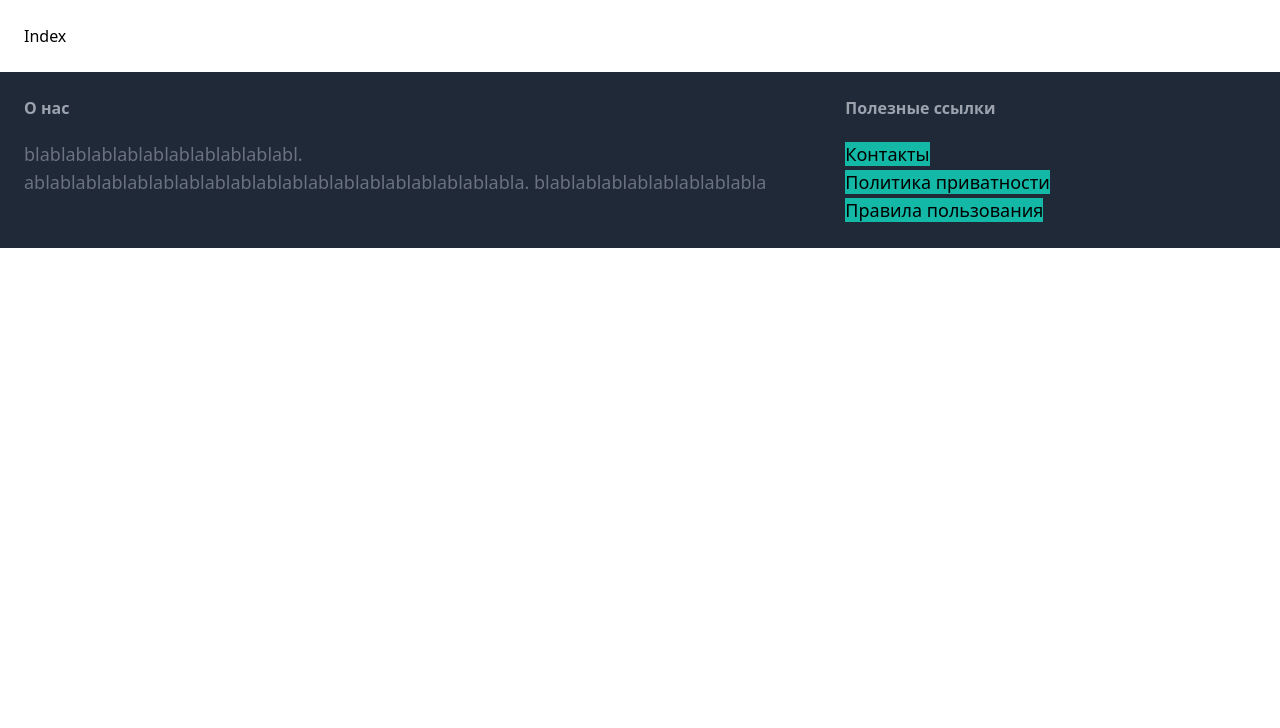
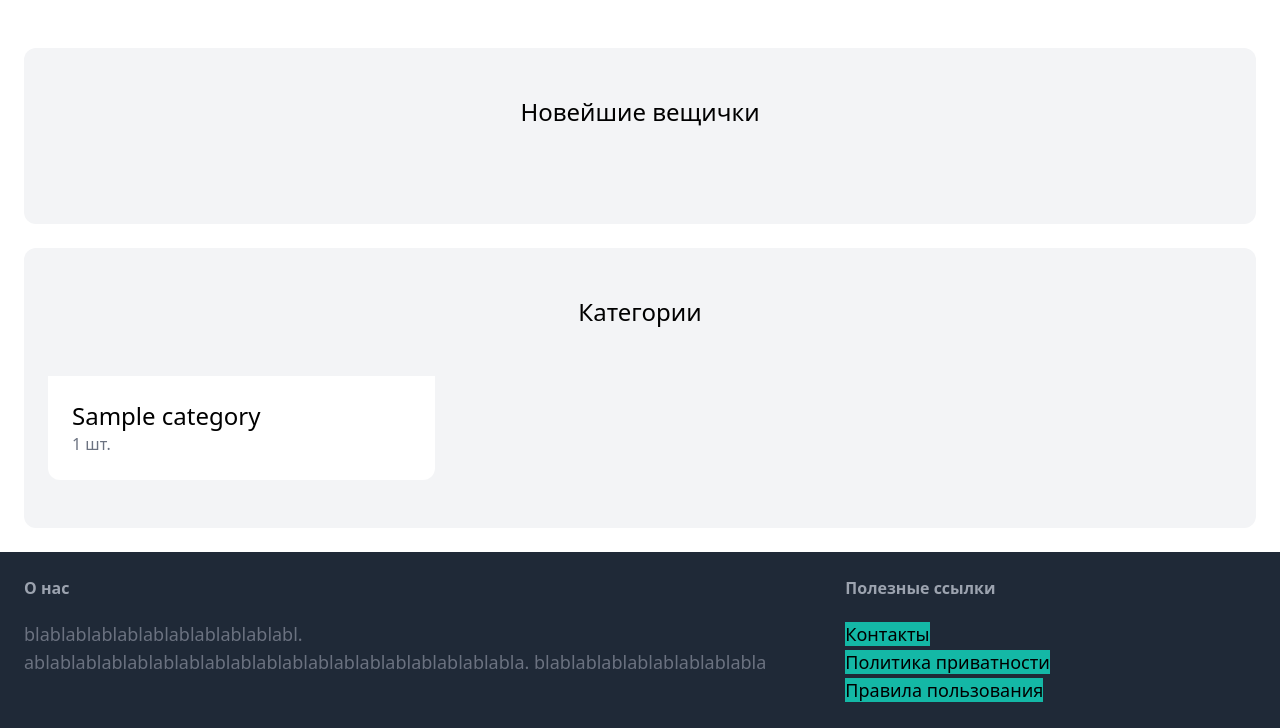
Before and after one commit to Valer1yaz/Zhemaitis_2Hand_PythonProj_4semester, a Django app: page / in a window 1280 px wide. Shown: the part 77-805 px from the top of the page. Before the commit the page ends 325 px from the top, so only its background shows below. Run offline with Django 4.2, Linux system fonts and the light colour scheme; tables that the repository leaves empty hold one stand-in row (values such as "Sample post"); some libraries are stand-ins or nearby versions.

Commit message:
Database and item cards

```diff
--- a/secondhand/core/admin.py
+++ b/secondhand/core/admin.py
@@ -1,3 +1 @@
 from django.contrib import admin
-
-# Register your models here.
--- a/secondhand/core/templates/core/index.html
+++ b/secondhand/core/templates/core/index.html
@@ -3,5 +3,45 @@
 {% block title %}Welcome{% endblock %}
 
 {% block content %}
-    <h1>Index</h1>
+    <div class="mt-6 px-6 py-12 bg-gray-100 rounded-xl">
+        <h2 class="mb-12 text-2xl text-center">Новейшие вещички</h2>
+
+        <div class="grid grid-cols-3 gap-3">
+            {% for item in items %}
+
+                <div>
+                    <a href="#">
+                        <div>
+                            <img src="{{ item.image.url}}" class="rounded-t-xl">
+                        </div>
+
+                        <div class="p-6 bg-white rounded-b-xl">
+                            <h2 class="text-2xl">{{ item.name }}</h2>
+                            <p class="text-gray-500">{{ item.price }} руб.</p>
+                        </div>
+                    </a>
+                </div>
+
+            {% endfor %}
+        </div>
+    </div>
+
+    <div class="mt-6 px-6 py-12 bg-gray-100 rounded-xl">
+        <h2 class="mb-12 text-2xl text-center">Категории</h2>
+
+        <div class="grid grid-cols-3 gap-3">
+            {% for category in categories %}
+
+                <div>
+                    <a href="#">
+                        <div class="p-6 bg-white rounded-b-xl">
+                            <h2 class="text-2xl">{{ category.name }}</h2>
+                            <p class="text-gray-500">{{ category.items.count }} шт.</p>
+                        </div>
+                    </a>
+                </div>
+
+            {% endfor %}
+        </div>
+    </div>
 {% endblock %}
--- a/secondhand/core/views.py
+++ b/secondhand/core/views.py
@@ -1,7 +1,15 @@
 from django.shortcuts import render
 
+from item.models import Category, Item
+
 def index(request):
-    return render(request, 'core/index.html')
+    items = Item.objects.filter(is_sold=False)[0:6]
+    categories = Category.objects.all()
+
+    return render(request, 'core/index.html', {
+        'categories':categories,
+        'items':items,
+    })
 
 def contact(request):
     return render(request, 'core/contact.html')
--- /dev/null
+++ b/secondhand/item/admin.py
@@ -0,0 +1,5 @@
+from django.contrib import admin
+from .models import Category, Item
+
+admin.site.register(Category)
+admin.site.register(Item)
--- /dev/null
+++ b/secondhand/item/apps.py
@@ -0,0 +1,6 @@
+from django.apps import AppConfig
+
+
+class ItemConfig(AppConfig):
+    default_auto_field = 'django.db.models.BigAutoField'
+    name = 'item'
--- /dev/null
+++ b/secondhand/item/models.py
@@ -0,0 +1,25 @@
+from django.db import models
+from django.contrib.auth.models import User
+
+class Category(models.Model):
+    name = models.CharField(max_length=255)
+
+    class Meta:
+        ordering = ('name', )
+        verbose_name_plural = 'Categories'
+
+    def __str__(self):
+        return self.name
+
+class Item(models.Model):
+    Category = models.ForeignKey(Category, related_name='items', on_delete=models.CASCADE)
+    name = models.CharField(max_length=255)
+    description = models.TextField(blank=True, null=False)
+    price = models.FloatField()
+    image = models.ImageField(upload_to='item_images', blank=True, null=False)
+    is_sold = models.BooleanField(default=False)
+    created_at = models.DateTimeField(auto_now_add=True)
+    created_by = models.ForeignKey(User, related_name='items', on_delete=models.CASCADE)
+
+    def __str__(self):
+        return self.name
--- /dev/null
+++ b/secondhand/item/tests.py
@@ -0,0 +1,3 @@
+from django.test import TestCase
+
+# Create your tests here.
--- /dev/null
+++ b/secondhand/item/views.py
@@ -0,0 +1,3 @@
+from django.shortcuts import render
+
+# Create your views here.
--- a/secondhand/secondhand/settings.py
+++ b/secondhand/secondhand/settings.py
@@ -38,6 +38,7 @@
     'django.contrib.messages',
     'django.contrib.staticfiles',
     'core',
+    'item',
 ]
 
 MIDDLEWARE = [
@@ -117,6 +118,8 @@
 # https://docs.djangoproject.com/en/4.2/howto/static-files/
 
 STATIC_URL = 'static/'
+MEDIA_URL = 'media/'
+MEDIA_ROOT = BASE_DIR / 'media'
 
 # Default primary key field type
 # https://docs.djangoproject.com/en/4.2/ref/settings/#default-auto-field
--- a/secondhand/secondhand/urls.py
+++ b/secondhand/secondhand/urls.py
@@ -1,11 +1,12 @@
 from django.contrib import admin
 from django.urls import path
+from django.conf import settings
+from django.conf.urls.static import static
 
 from core.views import index, contact
 
 urlpatterns = [
     path('', index, name='index'),
     path('contact/', contact, name='contact'),
-
     path('admin/', admin.site.urls),
-]
+] + static(settings.MEDIA_URL, document_root=settings.MEDIA_ROOT)
```
Also changed, not shown: secondhand/item/__init__.py (added), secondhand/item/migrations/0001_initial.py (added), secondhand/item/migrations/0002_alter_category_options_item.py (added), secondhand/item/migrations/__init__.py (added), secondhand/item_images/deft_tshirt.jpeg (added), secondhand/media/item_images/deft_tshirt.jpeg (added).
